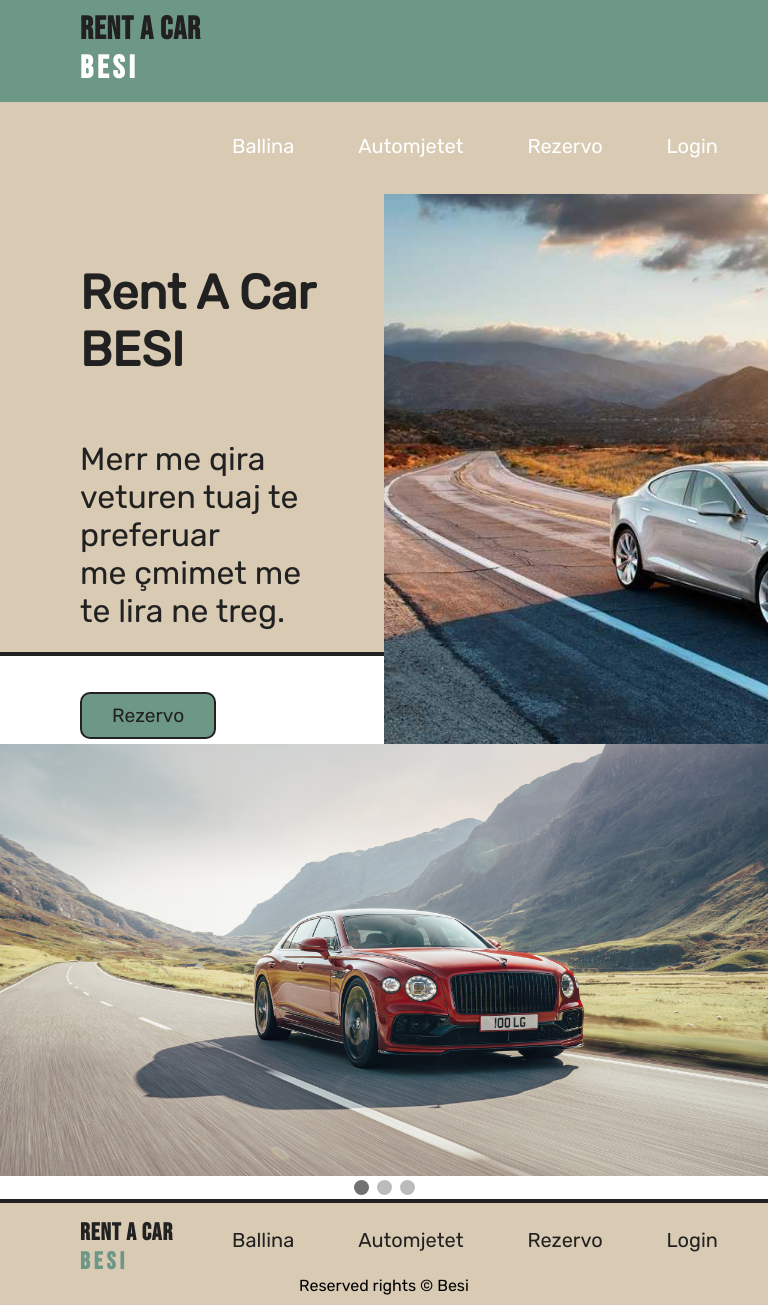
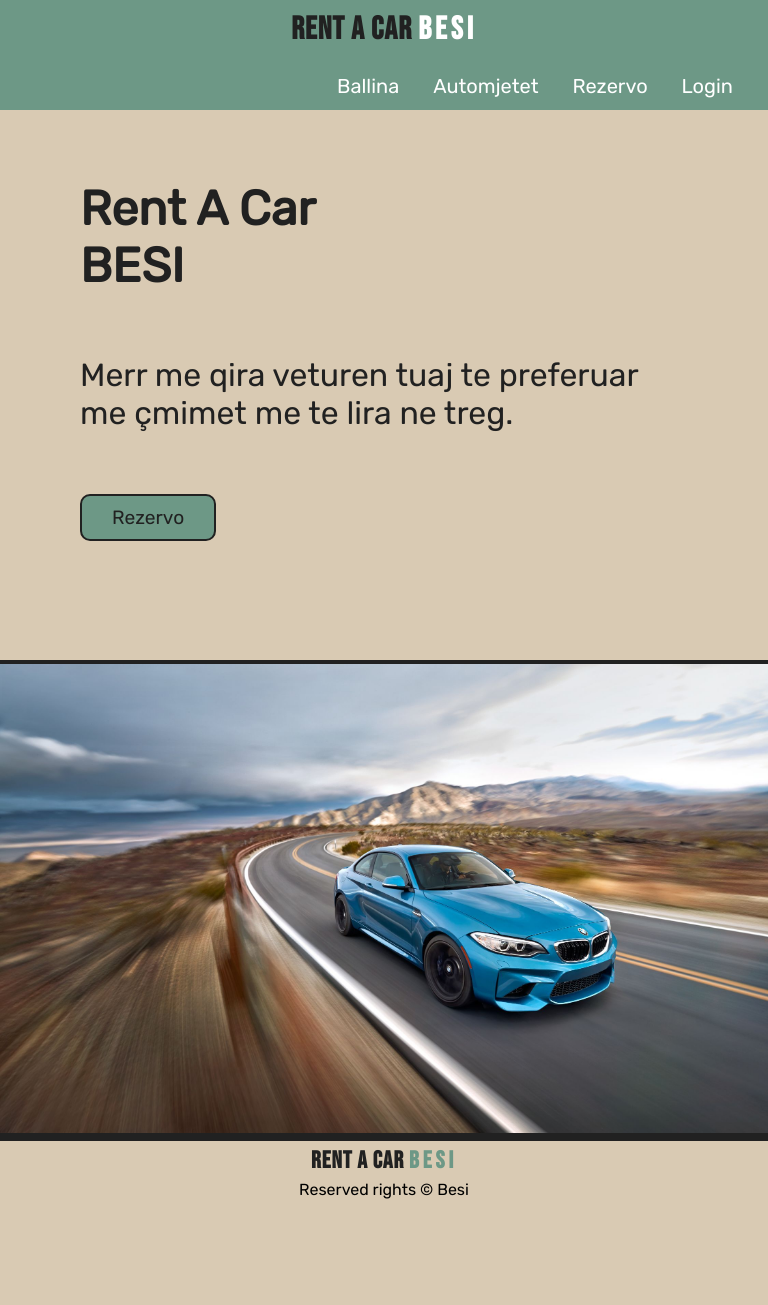
Before and after one commit to rinorselmani9/RentACar-Inxhinieri-e-Uebit-, a PHP site: page / in a window 768 px wide; the page is wider, and only the part inside the window is pictured. After the commit the page ends 1199 px from the top of that part, so only its background shows below. Run offline with PHP 8.4, Linux system fonts and the light colour scheme.

Commit message:
added responsive design

```diff
--- a/automjetet.html
+++ b/automjetet.html
@@ -74,6 +74,7 @@
 
     </div>
 
+
     <!--Footer-->
 
     <div class="footer">
--- a/css/style.css
+++ b/css/style.css
@@ -106,32 +106,9 @@ hr{
 
 .slideshow-container{
     width: 100%;
-    position: relative;
-    margin: auto;
-}
-.mySlides{
-    display: none;
-}
-
-.slide-image{
-    width: 100%;
-}
-.dot-container{
-    margin: 0%;
-    text-align:center;
-}
-.dot{
-    cursor: pointer;
-    height: 15px;
-    width: 15px;
-    margin: 0 2px;
-    background-color: #bbb;
-    border-radius: 50%;
-    display: inline-block;
-    transition: background-color 0.6s ease;
-}
-.active, .dot:hover{
-    background-color: #717171;
+    margin: 0;
+    height: 936px;
+    background-color: #212121;
 }
 
 /* Footer part */
@@ -182,6 +159,7 @@ hr{
 
 /* Automjetet */
 
+
 .Fotot{
     position:relative;
     display: flex;
@@ -189,6 +167,7 @@ hr{
     justify-content: space-between;
     margin:50px;
     top:20px;
+
 }
 .Fotot .button{
     position:relative;
@@ -364,3 +343,61 @@ textarea:valid~label{
     width: auto;
     display: inline-block;
 }
+
+/* Responsive design */
+
+@media screen and (max-width:890px){
+
+    .header{
+        text-align: center;
+        height: 110px;
+    }
+
+    #logo{
+        text-align: center;
+        padding-bottom: 5px;
+    }
+    .nav-bar{
+        margin: 0;
+        padding-bottom: 0px;
+        text-align: center;
+        align-items: center;
+    }
+    .nav-item{
+        padding: 5px 15px;
+    }
+    #logo>br{
+        display: none;
+    }
+
+}
+
+
+@media screen and (max-width:1024px){
+    .main-text{
+        width: 100%;
+    }
+    .main-image{
+        display: none;
+    }
+    .footer{
+        text-align: center;
+    }
+    #footer-heading{
+        text-align: center;
+        padding:5px 0px;
+    }
+    #footer-heading>br{
+        display: none;
+    }
+    .footer-navbar{
+        display: none;
+    }
+    .slideshow-container{
+        height: auto;
+    }
+    .slideshow-container>img{
+        width: 100%;
+        height: auto;
+    }
+}
--- a/index.html
+++ b/index.html
@@ -52,24 +52,7 @@
     <!--Pjesa e slider(Foto te veturave)-->
 
     <div class="slideshow-container">
-
-        <div class="mySlides slider">
-        <img src="images/slide1.jpg" class="slide-image">
-        </div>
-
-        <div class="mySlides slider">
-        <img src="images/slide2.jpg" class="slide-image">
-        </div>
-
-        <div class="mySlides slider">
-        <img src="images/slide3.jpg" class="slide-image">
-        </div>
-
-        <div class="dot-container">
-            <span class="dot" onclick="currentSlide(1)"></span>
-            <span class="dot" onclick="currentSlide(2)"></span>
-            <span class="dot" onclick="currentSlide(3)"></span>
-        </div>
+        <img name="slide" width="100%" height="936px"/>
     </div>
 
 
```
Also changed, not shown: app.js (+52 -30 lines), css/query.css (added, +8 -0 lines).
